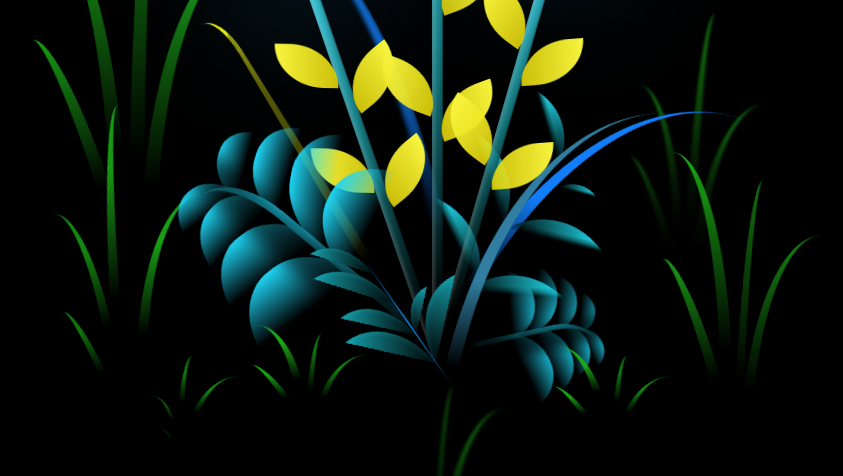
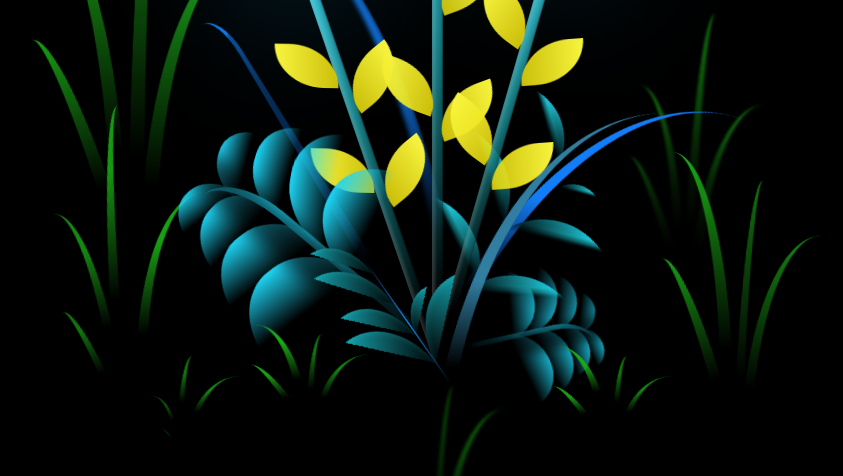
Before and after one commit to jhonaNDM/jhonaNDM.github.io, a plain HTML site: page index.html in a window 1280 px wide. Shown: the part 323-799 px from the top of the page, without its empty margins (208-1051 px from the left). Drawn offline with Linux system fonts and the light colour scheme.

Commit message:
Add files via upload

```diff
--- a/style.css
+++ b/style.css
@@ -520,7 +520,7 @@ body {
 .flower__g-long {
     --w: 2vmin;
     --h: 6vmin;
-    --c: #e8ec0e;
+    --c: #0e75ec;
     position: absolute;
     bottom: 10vmin;
     left: -3vmin;
```
